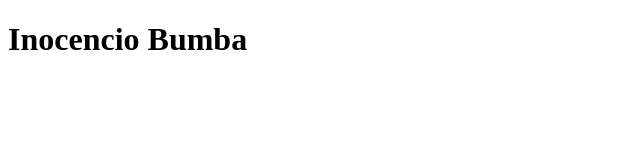
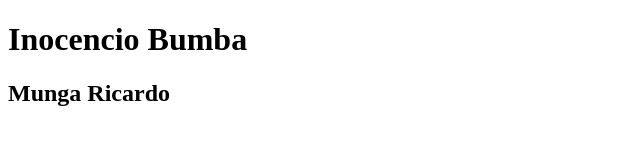
Before and after one commit to inocenciobumba2021/aula_git, a plain HTML site: page index.html in a window 1280 px wide. Shown: the whole page, without its empty margins (0-640 px from the left). Drawn offline with Linux system fonts and the light colour scheme.

Commit message:
adicionei o meu nome

```diff
--- a/index.html
+++ b/index.html
@@ -8,6 +8,7 @@
 <body>
 
     <h1>Inocencio Bumba</h1>
+    <h2>Munga Ricardo</h2>
 
 </body>
 </html>
```
